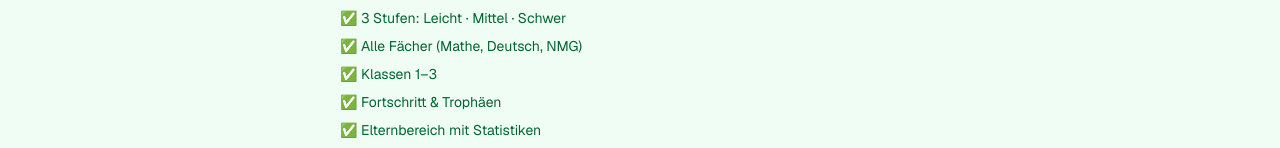
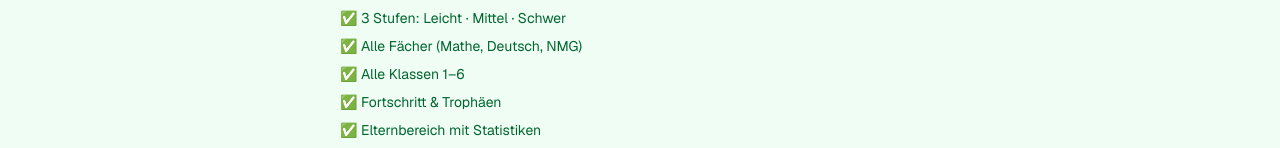
Before and after one commit to riccardogosteli-wq/cleverli, a Next.js app: page /upgrade in a window 1280 px wide. Shown: the part 293-441 px from the top of the page. Built offline with nearby package versions, Linux system fonts and the light colour scheme; no server answers.

Commit message:
fix: remaining 1.–3. references in upgrade, dashboard, layout

```diff
--- a/src/app/dashboard/page.tsx
+++ b/src/app/dashboard/page.tsx
@@ -3,7 +3,7 @@ import DashboardClient from "./PageClient";
 
 export const metadata: Metadata = {
   title: "Lernen",
-  description: "Wähle deine Klasse und dein Fach — interaktive Übungen für Klasse 1–3.",
+  description: "Wähle deine Klasse und dein Fach — interaktive Übungen für Klasse 1–6.",
   robots: { index: false, follow: false },
 };
 
--- a/src/app/layout.tsx
+++ b/src/app/layout.tsx
@@ -59,7 +59,7 @@ export const metadata: Metadata = {
   twitter: {
     card: "summary_large_image",
     title: "Cleverli — Lernen macht Spass 🇨🇭",
-    description: "Interaktive Lernplattform für Schweizer Kinder. Mathe & Deutsch, Klasse 1–3, Lehrplan 21.",
+    description: "Interaktive Lernplattform für Schweizer Kinder. Mathe, Deutsch & NMG, Klasse 1–6, Lehrplan 21.",
     images: ["/og-image.png"],
   },
   alternates: {
--- a/src/app/upgrade/PageClient.tsx
+++ b/src/app/upgrade/PageClient.tsx
@@ -30,7 +30,7 @@ export default function UpgradePageClient() {
         "✅ Alle 50 Aufgaben pro Thema",
         "✅ 3 Stufen: Leicht · Mittel · Schwer",
         "✅ Alle Fächer (Mathe, Deutsch, NMG)",
-        "✅ Klassen 1–3",
+        "✅ Alle Klassen 1–6",
         "✅ Fortschritt & Trophäen",
         "✅ Elternbereich mit Statistiken",
         "✅ TWINT, Visa & Mastercard",
```
